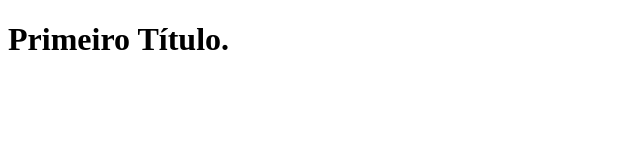
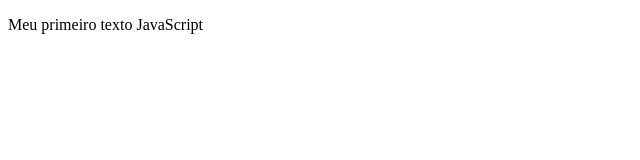
Before and after one commit to Deivid-Sena-DSC/Primeiros_Passos_JavaScript, a plain HTML site: page aula1.html in a window 1280 px wide. Shown: the whole page, without its empty margins (0-640 px from the left). Drawn offline with Linux system fonts and the light colour scheme.

Commit message:
correção

```diff
--- a/aula1.html
+++ b/aula1.html
@@ -2,11 +2,9 @@
 <html>
 <body>
 
-<h1>Primeiro Título.</h1>
-
 <p id="texto_1"></p>
 
-<script scr="js/aula1.js"></script>
+<script src="js/aula1.js"></script>
 
 </body>
 </html>
```
